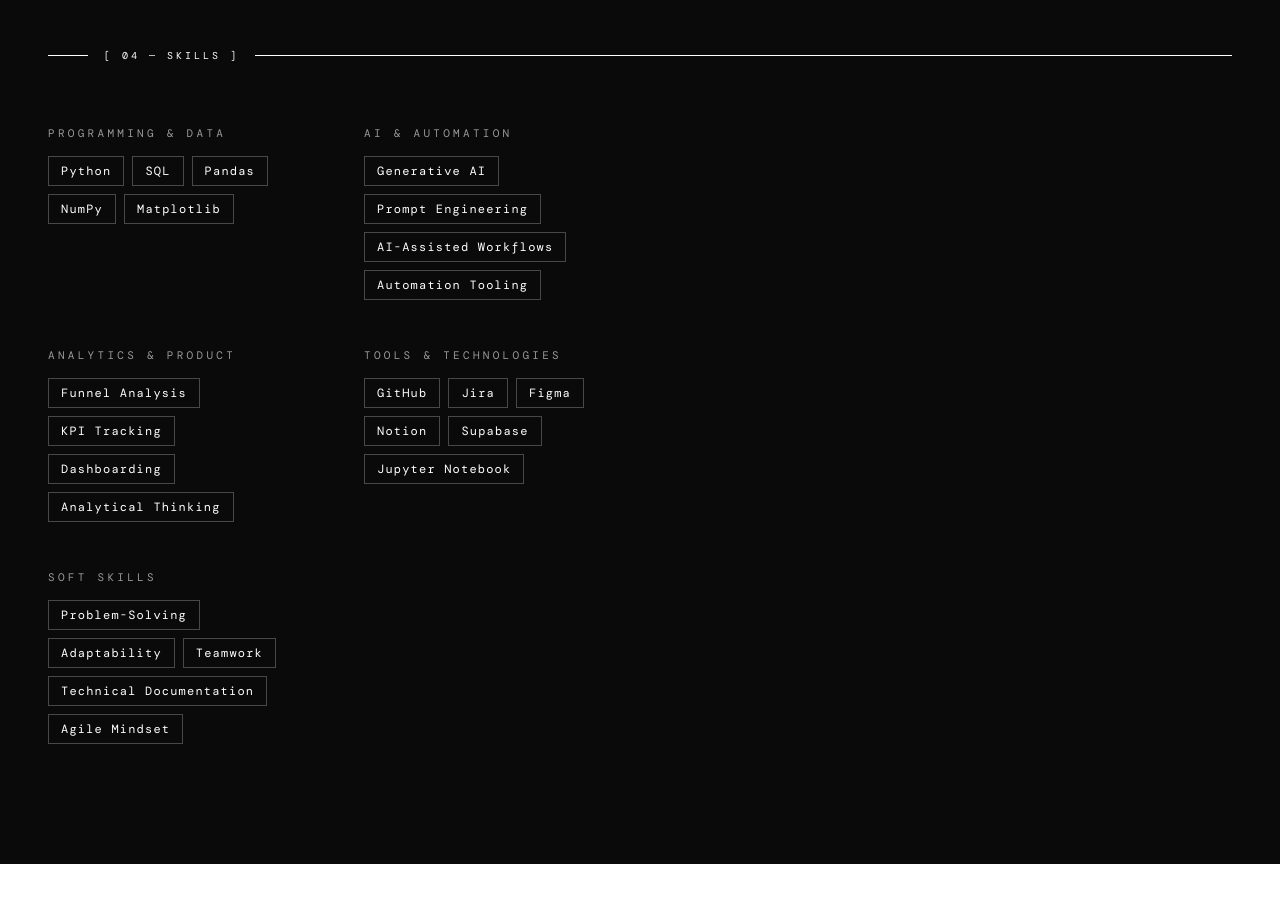
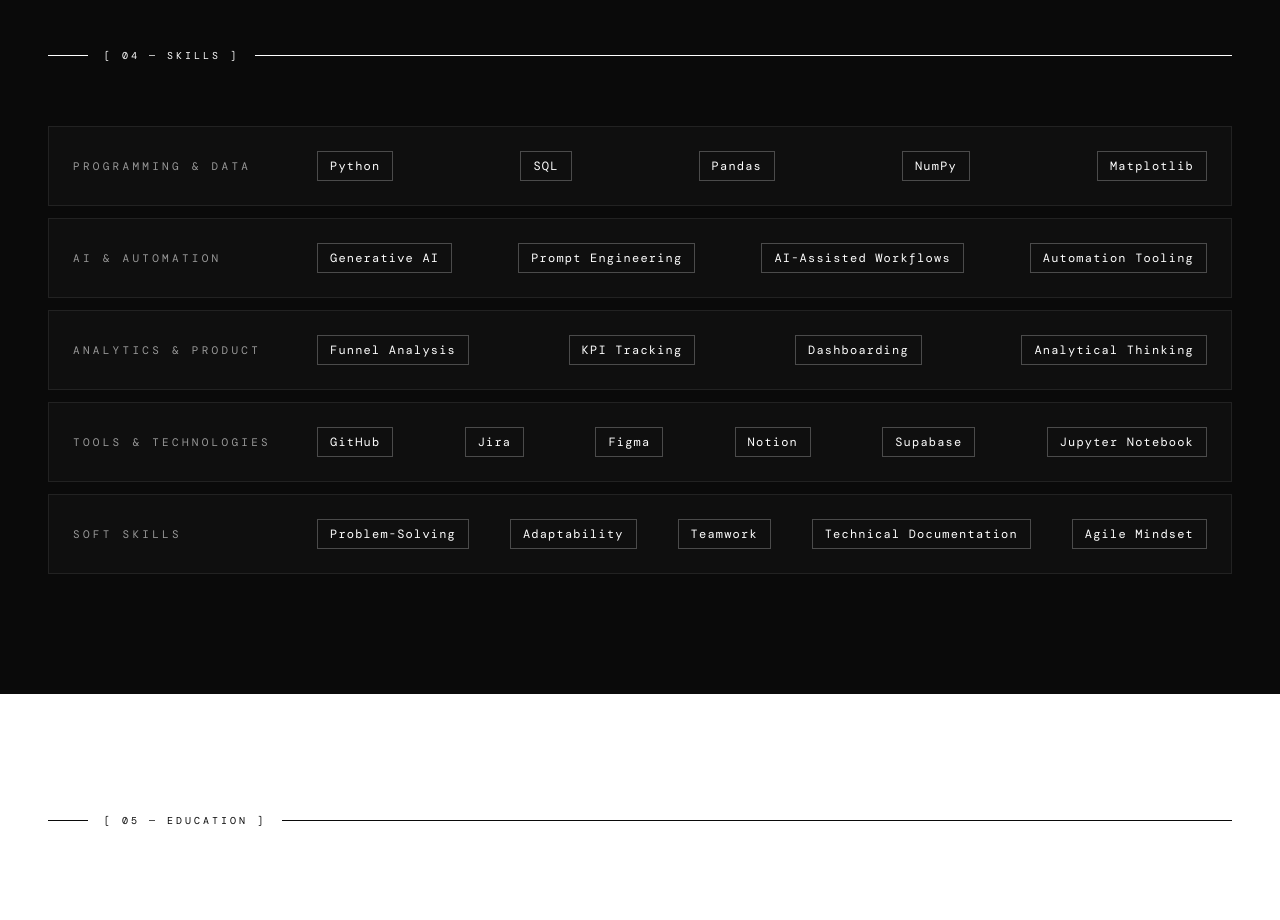
Before and after one commit to Sibtainkhann/MD-SIBTAIN-KHAN-PORTFOLIO, a plain HTML site: page index.html in a window 1280 px wide. Shown: the part 3320-4240 px from the top of the page. Drawn offline with nearby package versions, Linux system fonts and the light colour scheme; a web font is replaced by a local one.

Commit message:
Update skills grid and category styling
Refactor skills grid and category styles for better layout.

```diff
--- a/index.html
+++ b/index.html
@@ -483,13 +483,20 @@
       grid-template-columns: repeat(6, minmax(0, 1fr));
       gap: 48px 28px;
     }
-        .skills-grid {
+            .skills-grid {
       display: grid;
-      grid-template-columns: 1fr 1fr;
-      gap: 48px 80px;
+      grid-template-columns: 1fr;
+      gap: 12px;
     }
-    @media (max-width: 768px) { .skills-grid { grid-template-columns: 1fr; } }
-
+    .skill-category {
+      display: grid;
+      grid-template-columns: 220px minmax(0, 1fr);
+      align-items: center;
+      gap: 24px;
+      padding: 24px;
+      border: 1px solid #222;
+      background: #0f0f0f;
+    }
     .skill-category label {
       display: block;
       font-family: var(--font-mono);
@@ -497,9 +504,10 @@
       letter-spacing: 0.3em;
       color: var(--mid-gray);
       text-transform: uppercase;
-      margin-bottom: 16px;
+      margin-bottom: 0;
     }
-    .skill-tags { display: flex; flex-wrap: wrap; gap: 8px; }
+    .skill-tags { display: flex; flex-wrap: wrap; justify-content: space-between; gap: 8px 16px; }
+    @media (max-width: 768px) { .skill-category { grid-template-columns: 1fr; align-items: start; } .skill-category label { margin-bottom: 16px; } .skill-tags { justify-content: flex-start; } }
     .skill-tag {
       font-family: var(--font-mono);
       font-size: 12px;
```
